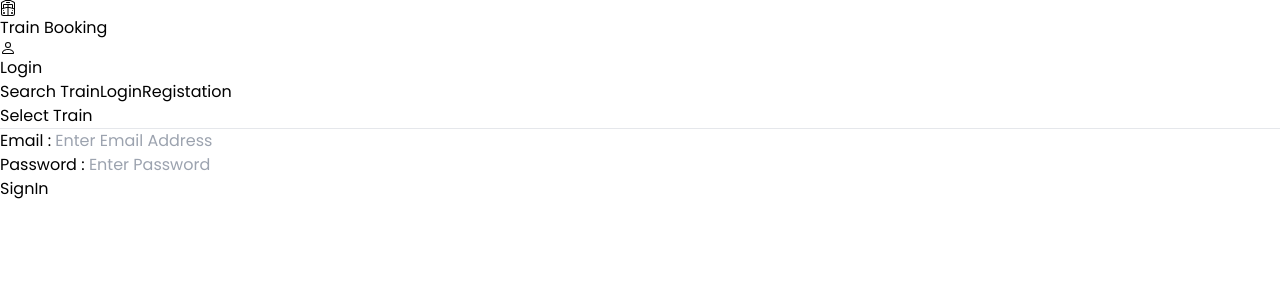
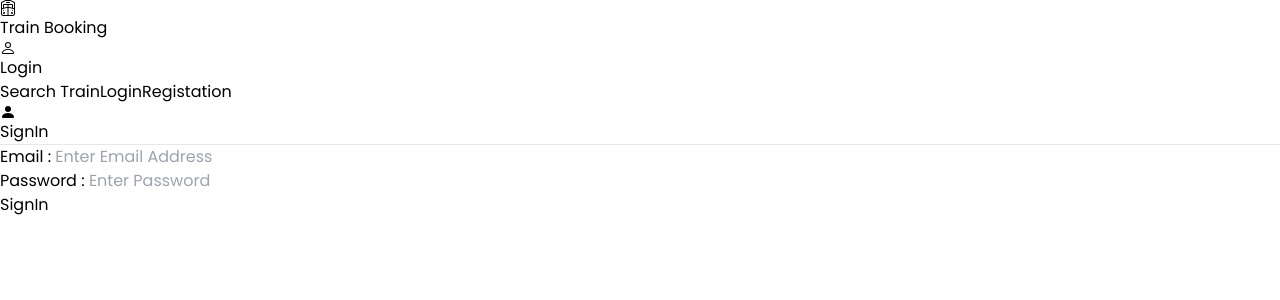
Before and after one commit to BackendExpert/New-Train-Booking, a React (Vite) app in the folder client/: page / in a window 1280 px wide. Both pictures are taken after a click on the button "Login". Shown: the top 300 px of the page. Built offline with nearby package versions, Linux system fonts and the light colour scheme; a web font is replaced by a local one.

Commit message:
Update LandingImage.jsx
Co-Authored-By: JehanKandy  <jehankandy@gmail.com>

```diff
--- a/client/src/components/HomePage/LandingImage.jsx
+++ b/client/src/components/HomePage/LandingImage.jsx
@@ -1,4 +1,5 @@
 import React, { useState } from 'react'
+import { BsPersonFill, BsPersonFillAdd, BsTrainFrontFill } from 'react-icons/bs'
 
 const LandingImage = () => {
 
@@ -44,7 +45,10 @@ const LandingImage = () => {
                                 if(IsSearchTrain === true && IsLogin === false && IsJoin === false){
                                     return (
                                         <div className={`${ IsSearchTrain ? 'translate-x-0' : 'translate-x-full' } bg-white py-4 md:px-36 px-8 rounded md:h-auto md:pb-16`}>
-                                        <div className="text-center text-xl font-semibold text-gray-500 mt-8 mb-6">Select Train</div>
+                                        <div className="flex text-center mt-10 mb-6">
+                                            <BsTrainFrontFill className='h-8 w-auto'/>
+                                            <div className="pl-4 text-xl font-semibold text-gray-500 pt-2">Select Train</div>
+                                        </div>
                                         <hr />
                                         <div className="">
                                         <form method="post">
@@ -94,7 +98,10 @@ const LandingImage = () => {
                                 else if(IsSearchTrain === false && IsLogin === true && IsJoin === false){
                                     return (
                                         <div className={`${ IsLogin ? 'translate-x-0' : 'translate-x-full' } bg-white py-4 md:px-36 px-8 rounded md:h-auto md:pb-16`}>
-                                            <div className="text-center text-xl font-semibold text-gray-500 mt-8 mb-6">Select Train</div>
+                                            <div className="flex text-center mt-10 mb-6">
+                                                <BsPersonFill className='h-8 w-auto'/>
+                                                <div className="pl-4 text-xl font-semibold text-gray-500 pt-2">SignIn</div>
+                                            </div>
                                             <hr />
                                             <form className=''>
                                                 <div className="my-2 md:mx-8">
@@ -115,19 +122,26 @@ const LandingImage = () => {
                                 else if(IsSearchTrain === false && IsLogin === false && IsJoin === true){
                                     return (
                                         <div className={`${ IsJoin ? 'translate-x-0' : 'translate-x-full' } bg-white py-4 md:px-36 px-8 rounded md:h-auto md:pb-16`}>
-                                            <div className="text-center text-xl font-semibold text-gray-500 mt-8 mb-6">Select Train</div>
+                                            <div className="flex text-center mt-10 mb-6">
+                                                <BsPersonFillAdd className='h-8 w-auto'/>
+                                                <div className="pl-4 text-xl font-semibold text-gray-500 pt-2">Join Us</div>
+                                            </div>
                                             <hr />
                                             <form className=''>
                                                 <div className="my-2 md:mx-8">
+                                                    <label htmlFor="" className=''>Username : </label>
+                                                    <input type="text" name="" id="" className="w-full h-12 pl-2 rounded bg-gray-200" required placeholder='Enter Username' />
+                                                </div>
+                                                <div className="my-2 md:mx-8">
                                                     <label htmlFor="" className=''>Email : </label>
-                                                    <input type="email" name="" id="" className="w-full h-12 pl-2 rounded bg-gray-200" required placeholder='Enter Email Address' />
+                                                    <input type="email" name="" id="" className="w-full h-12 pl-2 rounded bg-gray-200" required placeholder='Enter Email' />
                                                 </div>
                                                 <div className="my-2 md:mx-8">
                                                     <label htmlFor="" className=''>Password : </label>
                                                     <input type="password" name="" id="" className="w-full h-12 pl-2 rounded bg-gray-200" required placeholder='Enter Password' />
                                                 </div>
                                                 <div className="my-2 md:mx-8">
-                                                    <button type='submit' className='mt-8 font-semibold w-full py-4 px-8 rounded bg-blue-500 text-white shadow-md duration-500 hover:bg-blue-600'>SignIn</button>
+                                                    <button type='submit' className='mt-8 font-semibold w-full py-4 px-8 rounded bg-blue-500 text-white shadow-md duration-500 hover:bg-blue-600'>SignUp</button>
                                                 </div>
                                             </form>
                                         </div>
```
